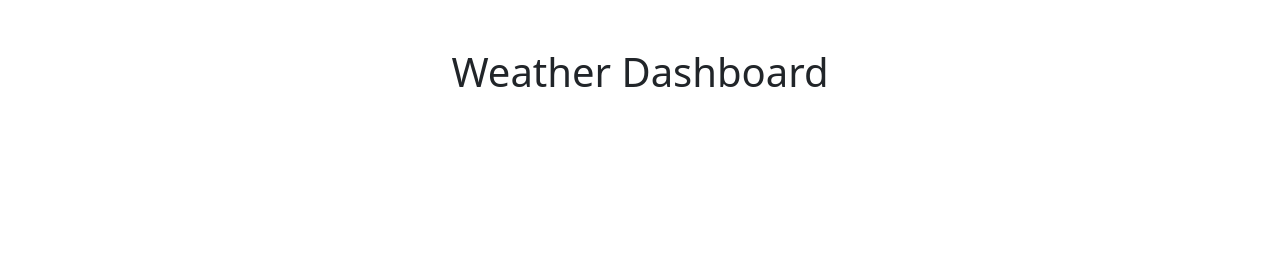
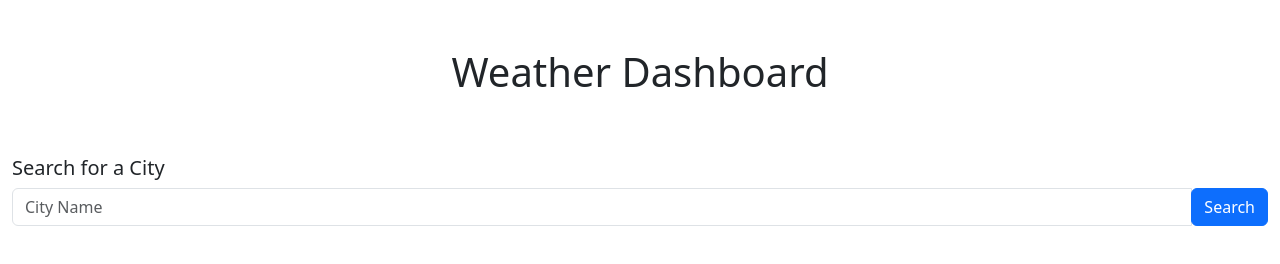
Before and after one commit to ericklea/weather-dashboard, a plain HTML site: page index.html in a window 1280 px wide. Drawn offline with nearby package versions, Linux system fonts and the light colour scheme; files that its build step writes are made by us from their sources.

Commit message:
created nav bar serch html

```diff
--- a/index.html
+++ b/index.html
@@ -13,6 +13,22 @@
     <header class="container-fluid text-center p-5">
                 <h1>Weather Dashboard</h1>
     </header>
+    <!--Search Bar-->
+    <div class="container-fluid">
+        <div class="row">
+           <h5 class="mt-1">Search for a City</h5>
+              <div class="input-group mb-3">
+                <input id="enter-city" type="text" class="form-control" placeholder="City Name" aria-label="City Name" aria-describedby="search-button">
+                <div class="input-group-append">
+                    <button class="btn btn-primary" type="button" id="search-button">Search
+                </button>
+
+            </div>
+           </div>
+    </div>
+
+
+    </div>
 
 </body>
 
```
